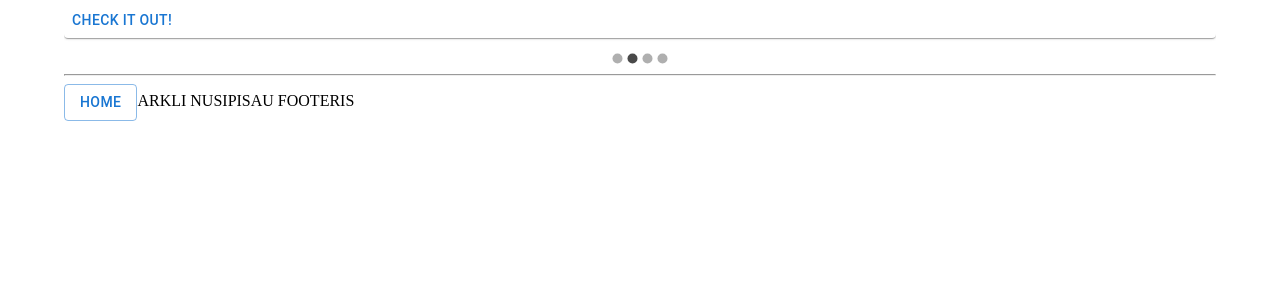
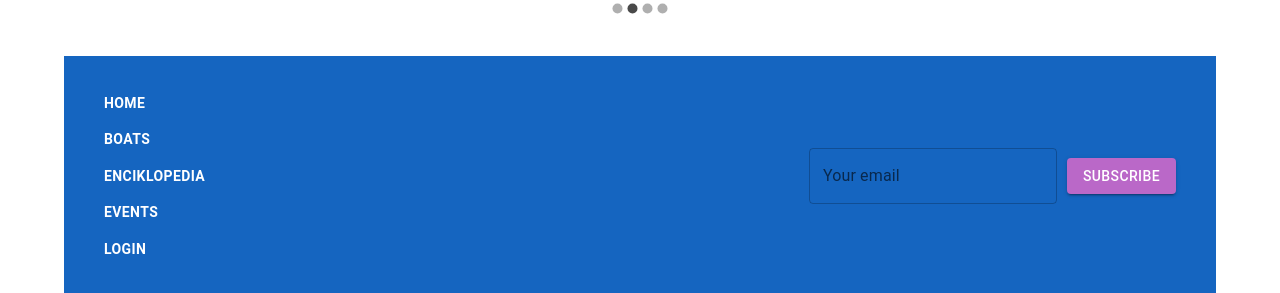
Before and after one commit to ViliusJur/SailingPage, a React (Create React App) app in the folder my-app/: page / in a window 1280 px wide. Shown: the part 1659-1952 px from the top of the page. Before the commit the page ends 1780 px from the top, so only its background shows below. Built offline with nearby package versions, Linux system fonts and the light colour scheme; data requests are answered from the project's data file.

Commit message:
feat: footer and init boat page

```diff
--- a/my-app/src/App.tsx
+++ b/my-app/src/App.tsx
@@ -6,13 +6,17 @@ import {
 } from 'react-router-dom';
 import GlobalLayout from 'pages/global/components/global-layout';
 import HomePage from 'pages/global/home-page/home-page';
+import BoatsPage from 'pages/global/boats-page/boats-page';
 
 const App: React.FC = () => (
   <BrowserRouter>
     <Routes>
       <Route path="/" element={<GlobalLayout />}>
         <Route index element={<HomePage />} />
+      </Route>
 
+      <Route path="/boats" element={<GlobalLayout />}>
+        <Route index element={<BoatsPage />} />
       </Route>
 
     </Routes>
--- /dev/null
+++ b/my-app/src/pages/global/boats-page/boats-page.tsx
@@ -0,0 +1,8 @@
+import React from 'react';
+
+const BoatsPage: React.FC = () => (
+  <div>
+    <h1>Boats page</h1>
+  </div>
+  );
+export default BoatsPage;
--- a/my-app/src/pages/global/components/footer/footer.tsx
+++ b/my-app/src/pages/global/components/footer/footer.tsx
@@ -1,14 +1,57 @@
 import React from 'react';
 import {
+    Box,
     Button,
+    TextField,
 } from '@mui/material';
+import { useNavigate } from 'react-router-dom';
 
-const Footer: React.FC = () => (
-  <div>
-    <hr />
-    <Button variant="outlined"> Home</Button>
-    ARKLI NUSIPISAU FOOTERIS
-  </div>
-);
+type FooterProps = {
+  navigation: Navigation[]
+};
+
+const Footer: React.FC<FooterProps> = ({ navigation }) => {
+  const navigate = useNavigate();
+
+  return (
+    <Box
+      sx={(theme) => ({
+    backgroundColor: theme.palette.primary.dark,
+    display: 'flex',
+    height: 240,
+    mt: 5,
+    justifyContent: 'space-between',
+})}
+    >
+      <Box
+        sx={{
+        display: 'flex',
+        alignItems: 'flex-start',
+        flexDirection: 'column',
+        justifyContent: 'center',
+    }}
+      >
+        {
+              navigation.map((navBtn) => (
+                <Button onClick={() => navigate(navBtn.where)} sx={(theme) => ({ pl: 5, color: theme.palette.common.white, fontWeight: 'bold' })} key={navBtn.name} variant="text">{navBtn.name}</Button>))
+        }
+      </Box>
+
+      <Box
+        sx={{
+        display: 'flex',
+        alignItems: 'center',
+        justifyContent: 'flex-end',
+        pr: 5,
+        gap: '10px',
+      }}
+      >
+        <TextField id="outlined-basic" label="Your email" variant="outlined" />
+        <Button variant="contained" sx={(theme) => ({ backgroundColor: theme.palette.secondary.light, pr: 2 })}>Subscribe</Button>
+      </Box>
+
+    </Box>
+  );
+    };
 
 export default Footer;
--- a/my-app/src/pages/global/components/global-layout.tsx
+++ b/my-app/src/pages/global/components/global-layout.tsx
@@ -4,14 +4,38 @@ import { Box, Container } from '@mui/material';
 import Header from './header/header';
 import Footer from './footer/footer';
 
-const GlobalLayout: React.FC = () => (
+const GlobalLayout: React.FC = () => {
+  const navigation: Navigation[] = [
+    {
+      where: '/',
+      name: 'Home',
+    },
+    {
+      where: '/boats',
+      name: 'Boats',
+    },
+    {
+      where: '/',
+      name: 'Enciklopedia',
+    },
+    {
+      where: '/',
+      name: 'Events',
+    },
+    {
+      where: '/',
+      name: 'Login',
+    },
+  ];
+  return (
     <Box>
       <Container>
-      <Header />
+        <Header navigation={navigation} />
         <Outlet />
-      <Footer />
+        <Footer navigation={navigation} />
       </Container>
     </Box>
   );
+};
 
 export default GlobalLayout;
--- a/my-app/src/pages/global/components/header/header.tsx
+++ b/my-app/src/pages/global/components/header/header.tsx
@@ -3,10 +3,14 @@ import {
     Box,
     Button,
 } from '@mui/material';
+import { useNavigate } from 'react-router-dom';
 
-const Header: React.FC = () => {
-const mainButtons: string[] = ['Home', 'Boats', 'Enciklopedia', 'Events', 'Login'];
+type HeaderProps = {
+  navigation: Navigation[]
+};
 
+const Header: React.FC<HeaderProps> = ({ navigation }) => {
+  const navigate = useNavigate();
   return (
     <Box
       sx={(theme) => ({
@@ -17,8 +21,8 @@ const mainButtons: string[] = ['Home', 'Boats', 'Enciklopedia', 'Events', 'Login
       })}
     >
       {
-              mainButtons.map((buttonName) => (
-                <Button sx={(theme) => ({ pl: 5, color: theme.palette.common.white, fontWeight: 'bold' })} key={buttonName} variant="text">{buttonName}</Button>))
+              navigation.map((navBtn) => (
+                <Button onClick={() => navigate(navBtn.where)} sx={(theme) => ({ pl: 5, color: theme.palette.common.white, fontWeight: 'bold' })} key={navBtn.name} variant="text">{navBtn.name}</Button>))
         }
     </Box>
   );
--- a/my-app/src/pages/global/home-page/components/event-slide.tsx
+++ b/my-app/src/pages/global/home-page/components/event-slide.tsx
@@ -2,10 +2,10 @@ import React from 'react';
 import { Paper, Button } from '@mui/material';
 
 const EventSlide: React.FC<SailingEvent> = ({ title, description, image }) => (
-  <Paper>
+  <Paper sx={{ bgcolor: 'background.paper' }}>
     <h2>{title}</h2>
     <p>{description}</p>
-    <div><img src={image} alt={title} height="250" /></div>
+    <div><img src={image} alt={title} height="200" /></div>
 
     <Button className="CheckButton">
       Check it out!
--- /dev/null
+++ b/my-app/src/types/navigation.d.ts
@@ -0,0 +1,4 @@
+type Navigation = {
+    where: string,
+    name: string
+};
```
Lines whose indentation alone changed are shown as unchanged.
